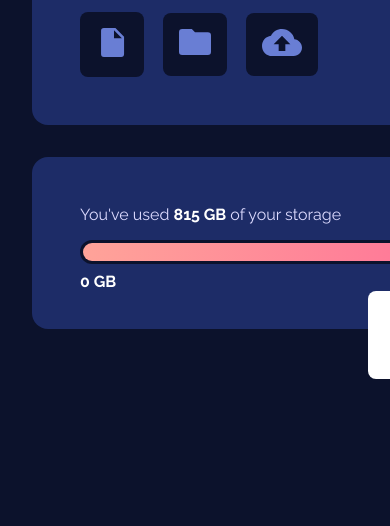
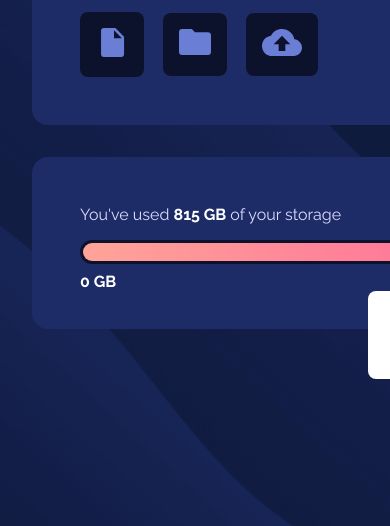
Before and after one commit to Sage-25/FYLO-DATA-STORAGE, a plain HTML site: page index.html in a window 390 px wide. Shown: the part 318-844 px from the top of the page. Drawn offline with Linux system fonts and the light colour scheme; the site is published under a folder, as on GitHub Pages, so addresses that start at the root find nothing.

Commit message:
this is an updated background fix

```diff
--- a/css-files/global.css
+++ b/css-files/global.css
@@ -6,7 +6,7 @@ p {
 
 body {
   background-color: hsl(229, 57%, 11%);
-  background-image: url(/image-container/bg-desktop.png);
+  background-image: url(../image-container/bg-desktop.png);
   background-repeat: no-repeat;
   background-size: 100%;
   background-position: 50% 120%;
--- a/css-files/media-query.css
+++ b/css-files/media-query.css
@@ -43,7 +43,7 @@
 
 @media (max-width: 985px) {
   body {
-    background-image: url(/image-container/bg-mobile.png);
+    background-image: url(../image-container/bg-mobile.png);
   }
 }
 
```
